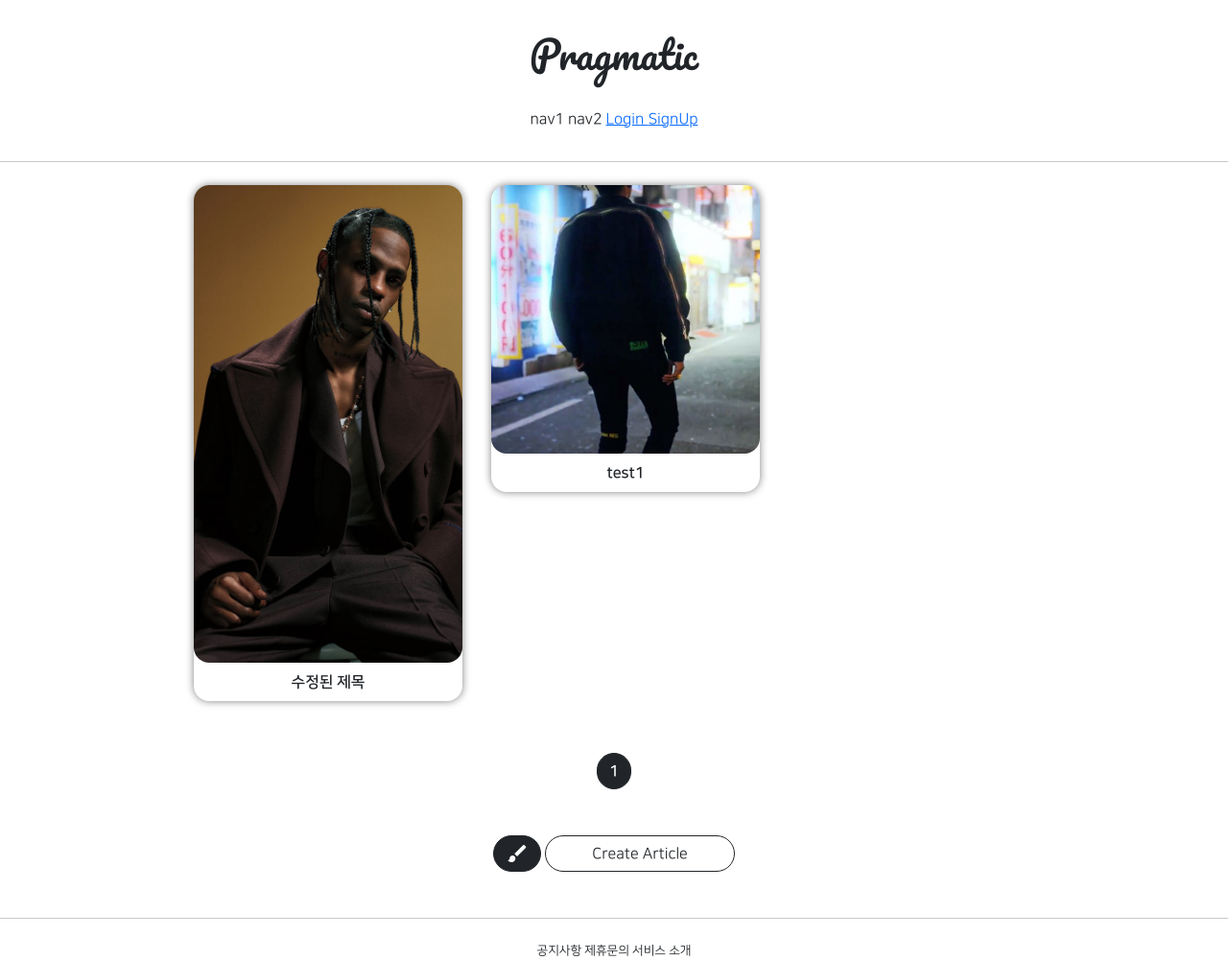
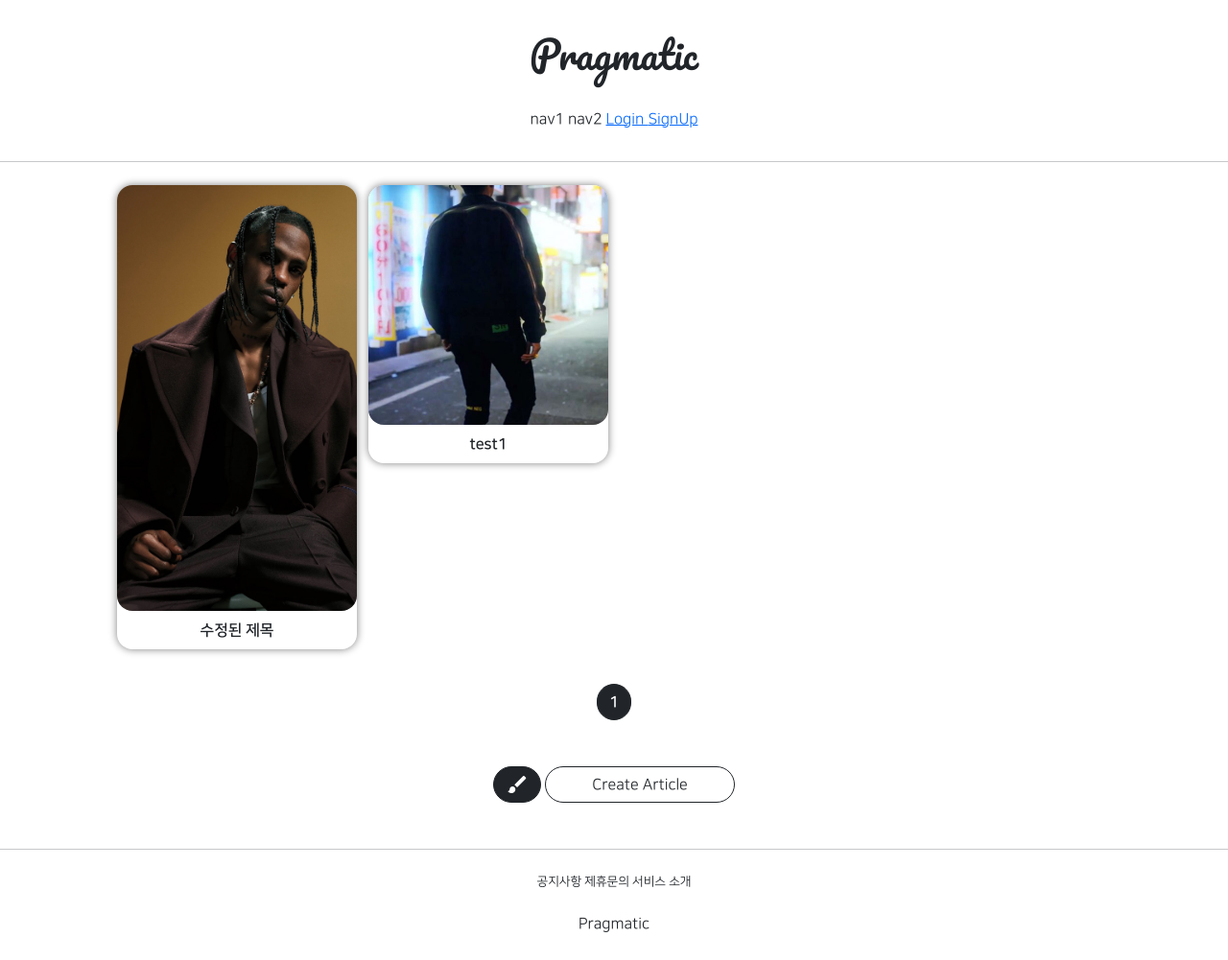
Before and after one commit to HwangSoonHyun/FirstClass, a Django app: page /articles/list/ in a window 1280 px wide. Shown: the top 1001 px of the page at 96% size. After the commit the page ends 972 px from the top, so only its background shows below. Run offline with Django 3.2, Linux system fonts and the light colour scheme; data comes from the database, SQL or seed files in the repository; parts of the project's set-up code (start-up, migrations or seed data) failed here and were passed over.

Commit message:
8/12 (class 5ban commit 3)

```diff
--- a/articleapp/templates/articleapp/list.html
+++ b/articleapp/templates/articleapp/list.html
@@ -2,10 +2,16 @@
 {% load static %}
 
 {% block content %}
+
     <style>
+        .container {
+            padding: 0;
+            margin: 0 auto;
+        }
 
         .container div {
-          width: 280px;
+          width: 45%;
+            max-width: 250px;
             box-shadow: 0 0 .5rem grey;
           display: flex;
           justify-content: center;
--- a/static/js/magicgrid.js
+++ b/static/js/magicgrid.js
@@ -278,7 +278,7 @@
 let magicGrid = new MagicGrid({
   container: '.container',
   animate: true,
-  gutter: 30,
+  gutter: 12,
   static: true,
   useMin: true
 });
```
